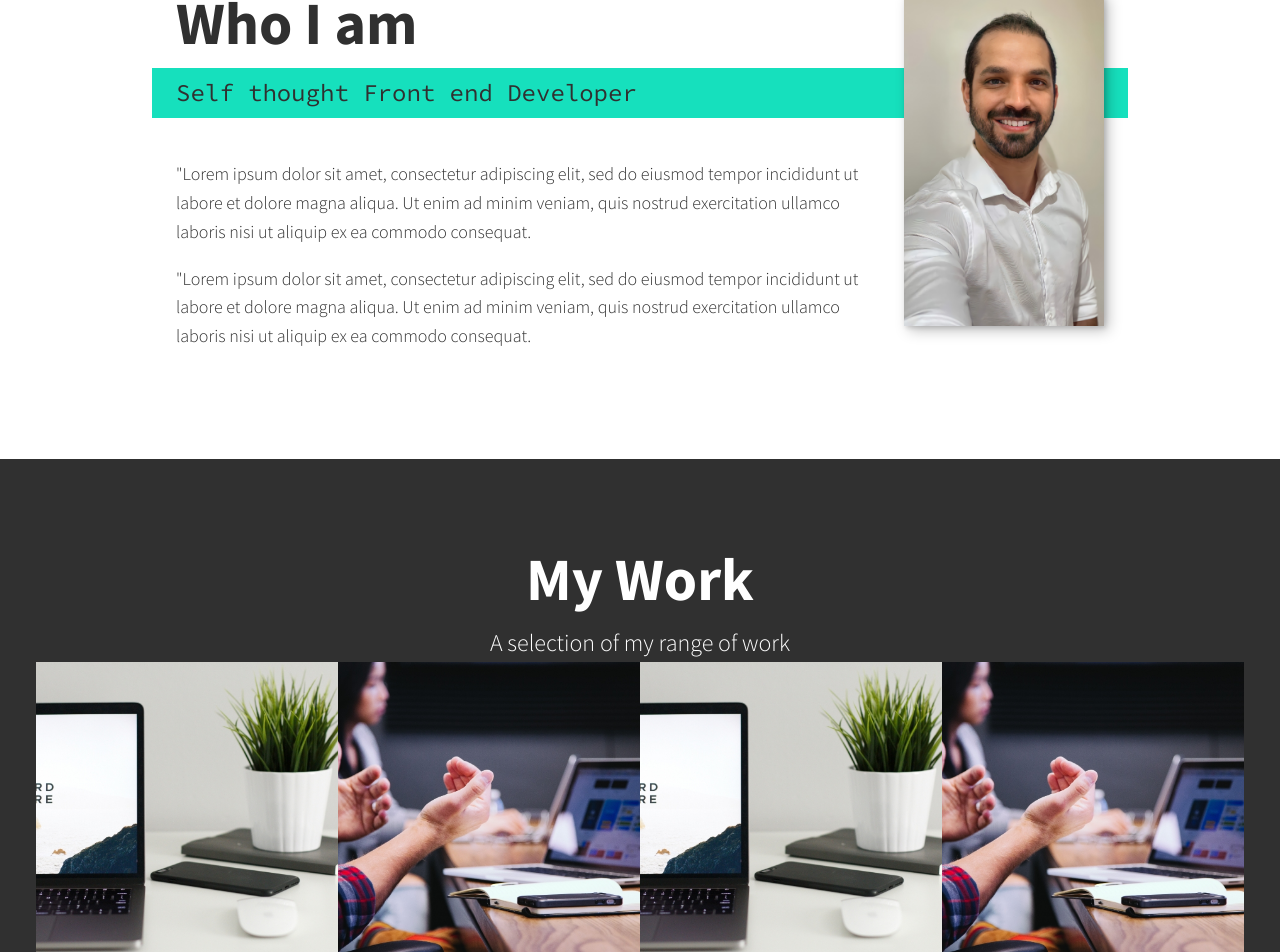
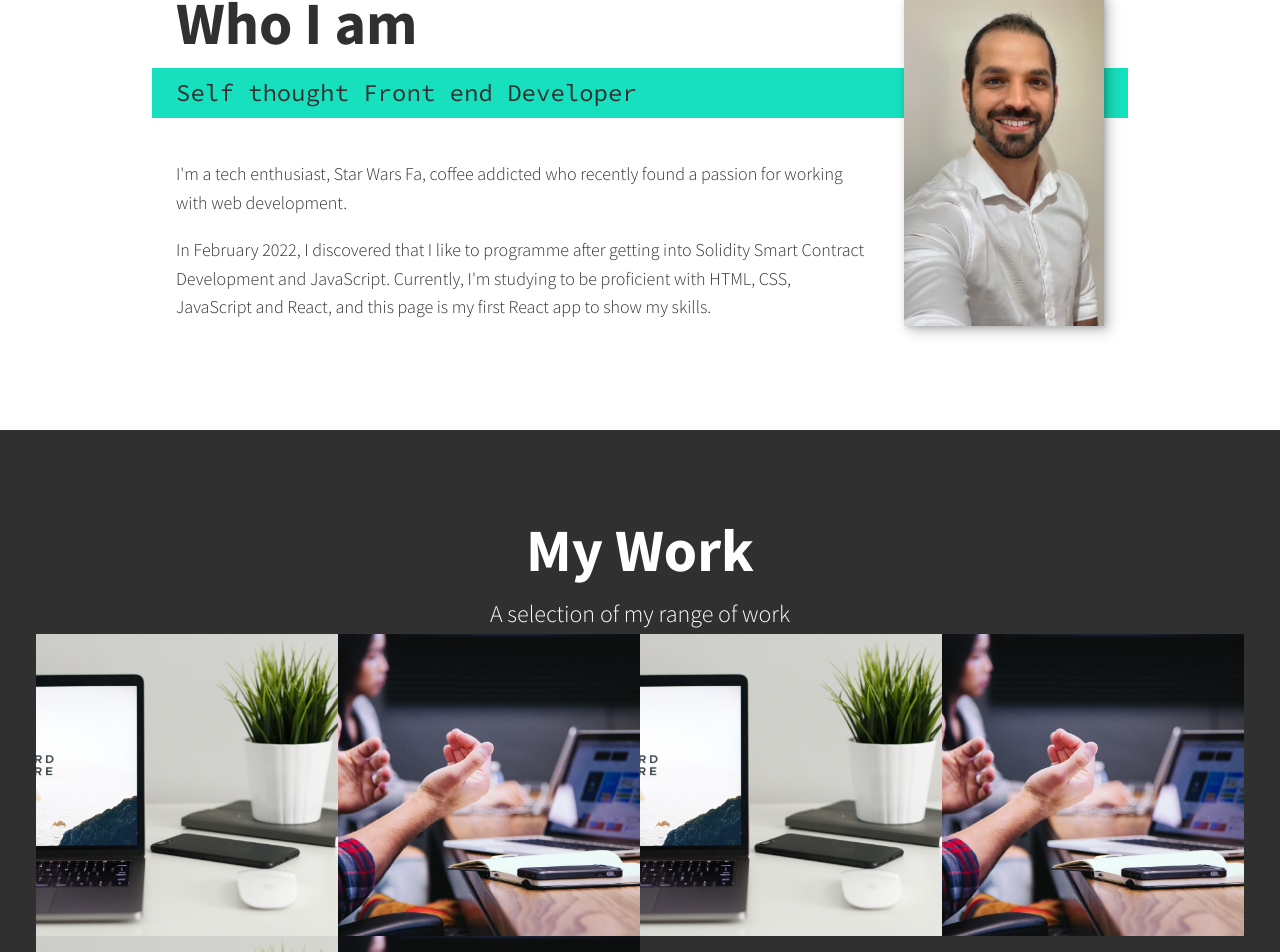
Before and after one commit to wemersonqueiroz/portfolio, a React (Create React App) app: page / in a window 1280 px wide. Shown: the part 1261-2213 px from the top of the page. Built offline with nearby package versions, Linux system fonts and the light colour scheme.

Commit message:
[Feat] Added About me text

```diff
--- a/src/components/About.js
+++ b/src/components/About.js
@@ -10,16 +10,14 @@ export default function About() {
       </p>
       <div class="about-me__body">
         <p>
-          "Lorem ipsum dolor sit amet, consectetur adipiscing elit, sed do
-          eiusmod tempor incididunt ut labore et dolore magna aliqua. Ut enim ad
-          minim veniam, quis nostrud exercitation ullamco laboris nisi ut
-          aliquip ex ea commodo consequat.
+          I'm a tech enthusiast, Star Wars Fa, coffee addicted who recently
+          found a passion for working with web development.
         </p>
         <p>
-          "Lorem ipsum dolor sit amet, consectetur adipiscing elit, sed do
-          eiusmod tempor incididunt ut labore et dolore magna aliqua. Ut enim ad
-          minim veniam, quis nostrud exercitation ullamco laboris nisi ut
-          aliquip ex ea commodo consequat.
+          In February 2022, I discovered that I like to programme after getting
+          into Solidity Smart Contract Development and JavaScript. Currently,
+          I'm studying to be proficient with HTML, CSS, JavaScript and React,
+          and this page is my first React app to show my skills.
         </p>
       </div>
       <img src={profile01} alt="profile" className="about-me__img" />
```
